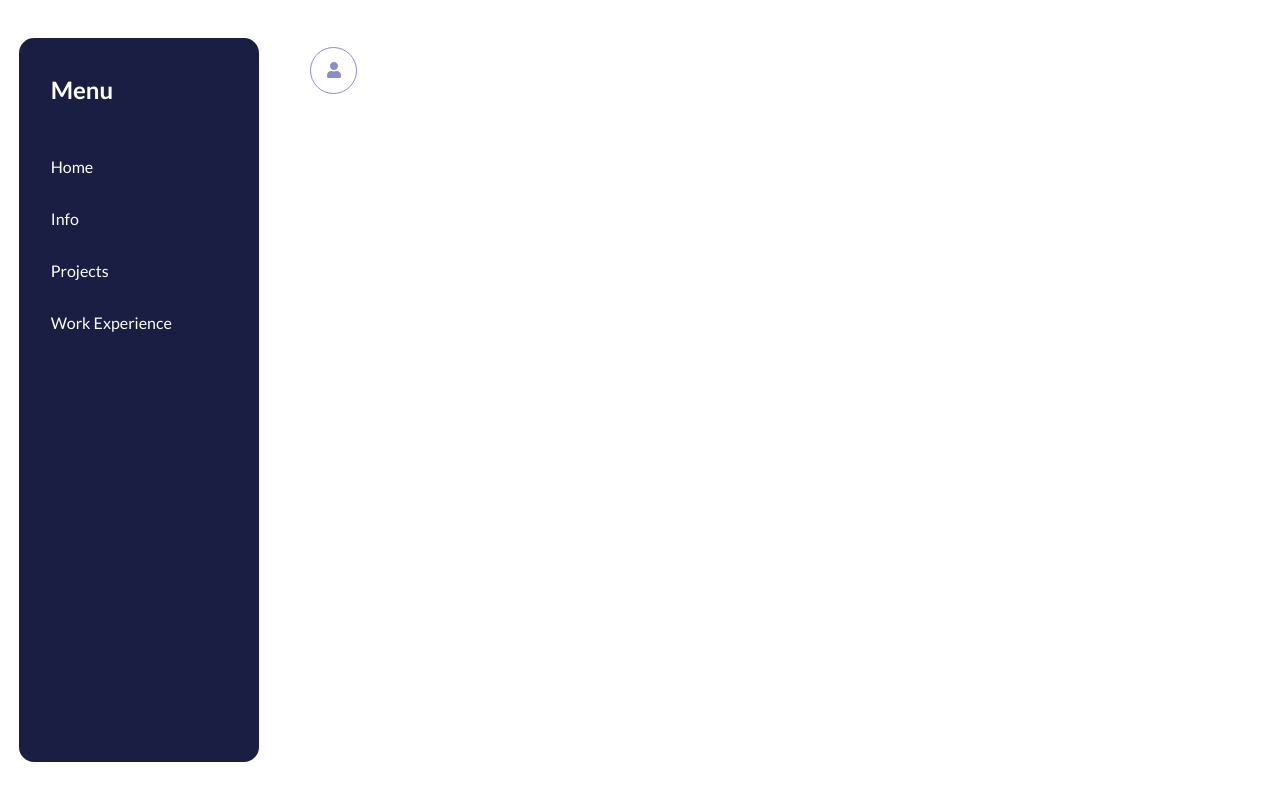
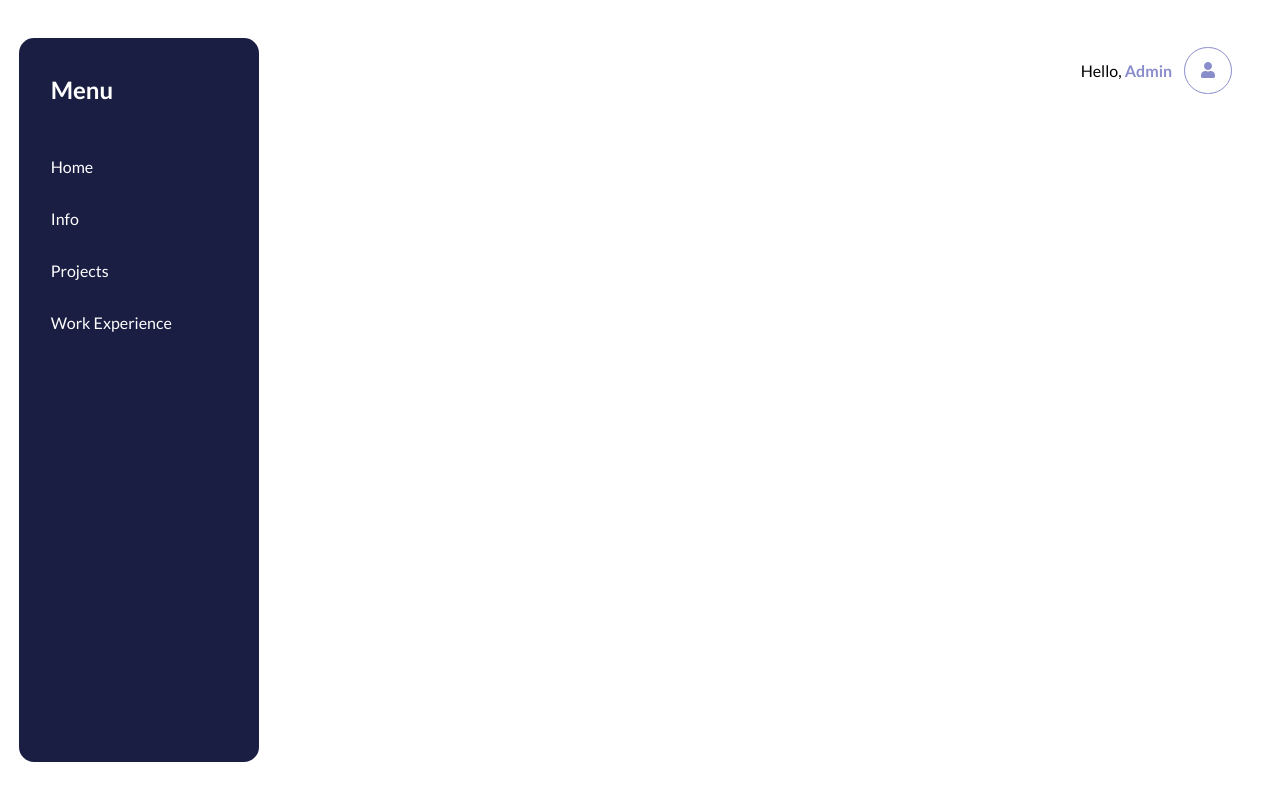
Before and after one commit to hwanggu-corgi/portfolio-dashboard, a React (Create React App) app in the folder front-end/: page / in a window 1280 px wide. Built offline with nearby package versions, Linux system fonts and the light colour scheme.

Commit message:
feat: Add progress #24 'portfolio dashboard'

```diff
--- a/front-end/src/App.js
+++ b/front-end/src/App.js
@@ -12,6 +12,7 @@ import styled from 'styled-components';
 const AppStyle = {
   Main: styled.main`
     margin: 2.39rem 1.5rem;
+    flex-grow: 1;
   `
 };
 
--- a/front-end/src/components/Navigation/index.js
+++ b/front-end/src/components/Navigation/index.js
@@ -95,6 +95,9 @@ const SecondaryNavMenuStyle = {
     Header: styled.nav`
        border-radius: ${borderRadius};
        padding: 0.52rem;
+       display: flex;
+       justify-content: flex-end;
+       align-items: center;
     `,
     Nav : styled.nav`
         text-decoration: none;
@@ -103,12 +106,20 @@ const SecondaryNavMenuStyle = {
         &.active {
             font-weight: bold;
         }
+    `,
+    Span: styled.span`
+        margin-right: 0.75rem;
+
+        strong {
+            color: ${colorPurple};
+        }
     `
 };
 
 function SecondaryNavMenu() {
     return (
         <SecondaryNavMenuStyle.Header>
+            <SecondaryNavMenuStyle.Span>Hello, <strong>Admin</strong></SecondaryNavMenuStyle.Span>
             <User/>
         </SecondaryNavMenuStyle.Header>
     );
```
